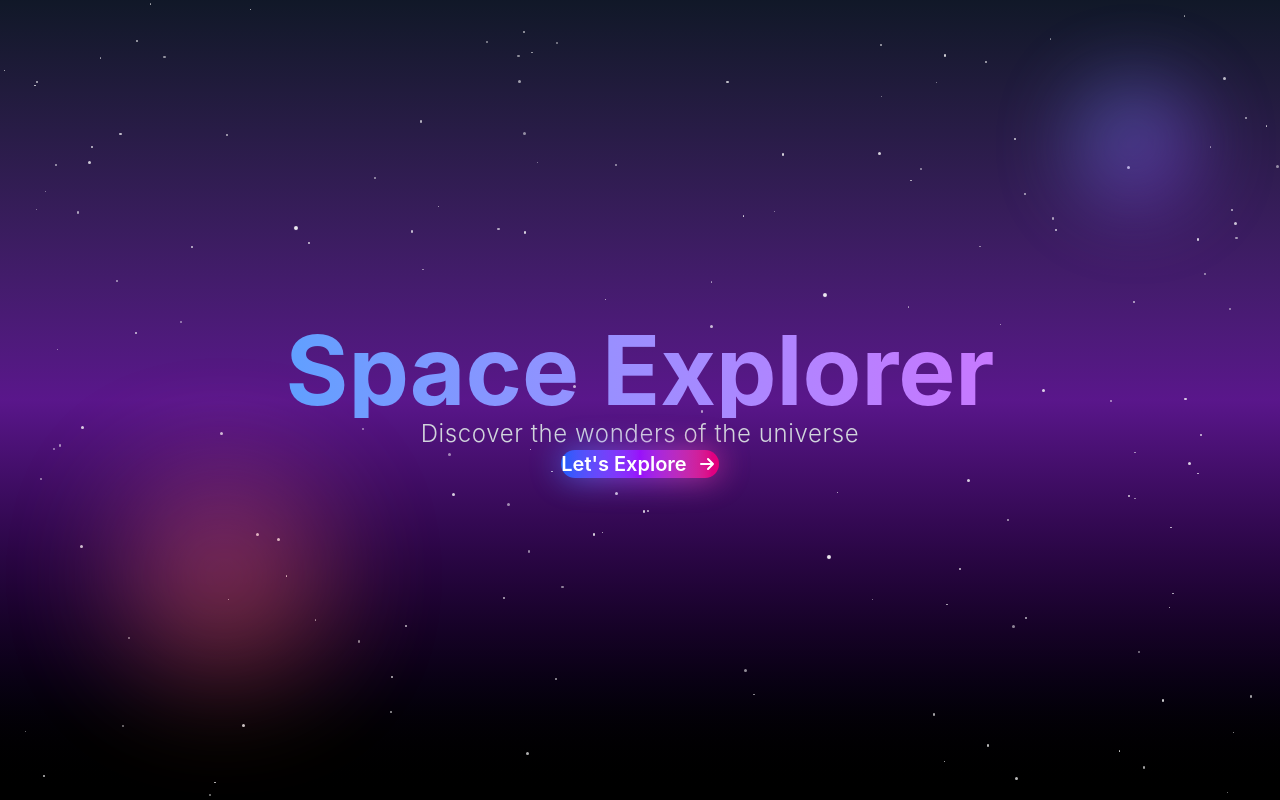
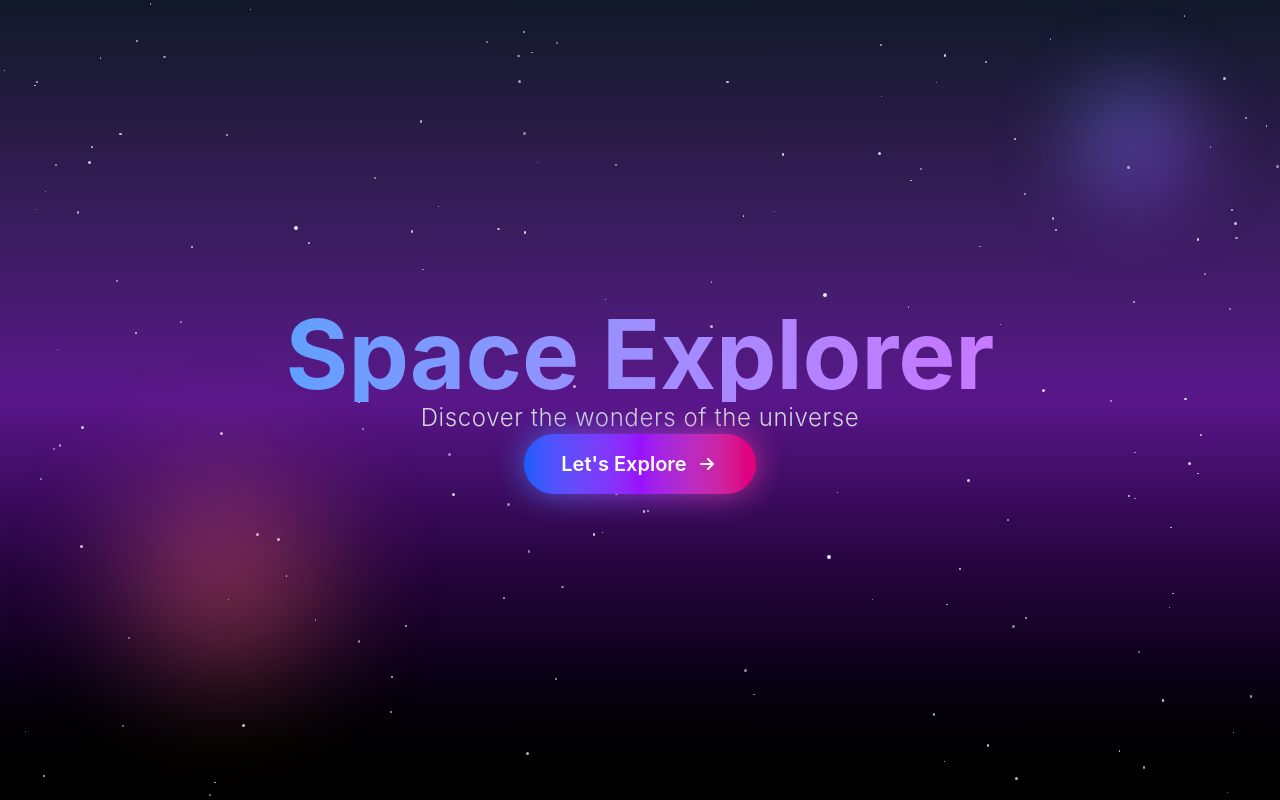
Before and after one commit to manukrishna804/space-app, a React (Vite) app in the folder space-explorer/: page / in a window 1280 px wide. Built offline with nearby package versions, Linux system fonts and the light colour scheme.

Commit message:
centred button text

```diff
--- a/space-explorer/src/App.jsx
+++ b/space-explorer/src/App.jsx
@@ -87,7 +87,7 @@ export default function App() {
 
           {/* Button */}
           <button
-            className="group relative px-12 py-5 text-xl font-semibold text-white transition-all duration-300 hover:scale-110 active:scale-95"
+            className="group relative w-58 h-15 px-12 py-5 text-xl font-semibold text-white transition-all duration-300 hover:scale-110 active:scale-95"
             onClick={() => console.log('Explore clicked!')}
           >
             {/* Button glow effect */}
@@ -101,7 +101,7 @@ export default function App() {
                  style={{ padding: '2px' }} />
 
             {/* Button text */}
-            <span className="relative z-10 flex items-center gap-2">
+            <span className="relative z-10 flex items-center justify-center gap-2">
               Let's Explore
               <svg
                 className="w-6 h-6 transition-transform group-hover:translate-x-2"
```
